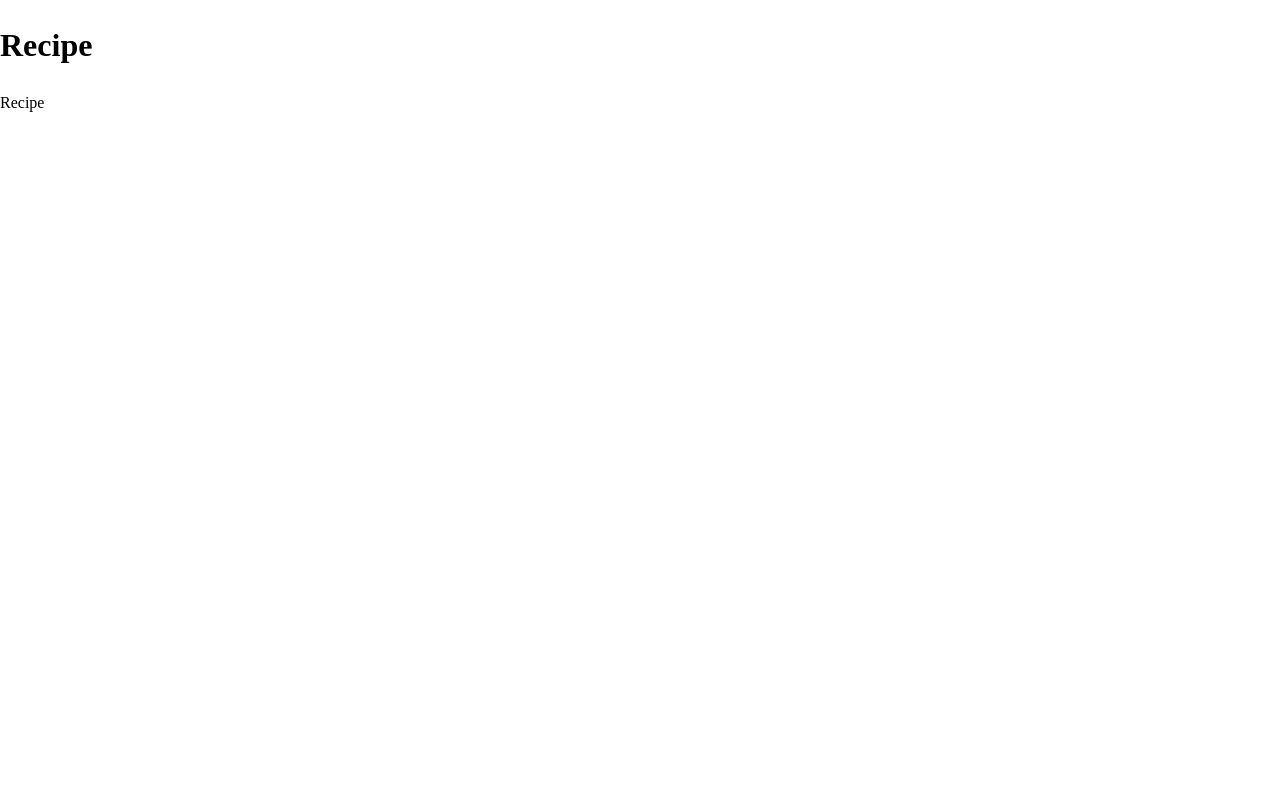
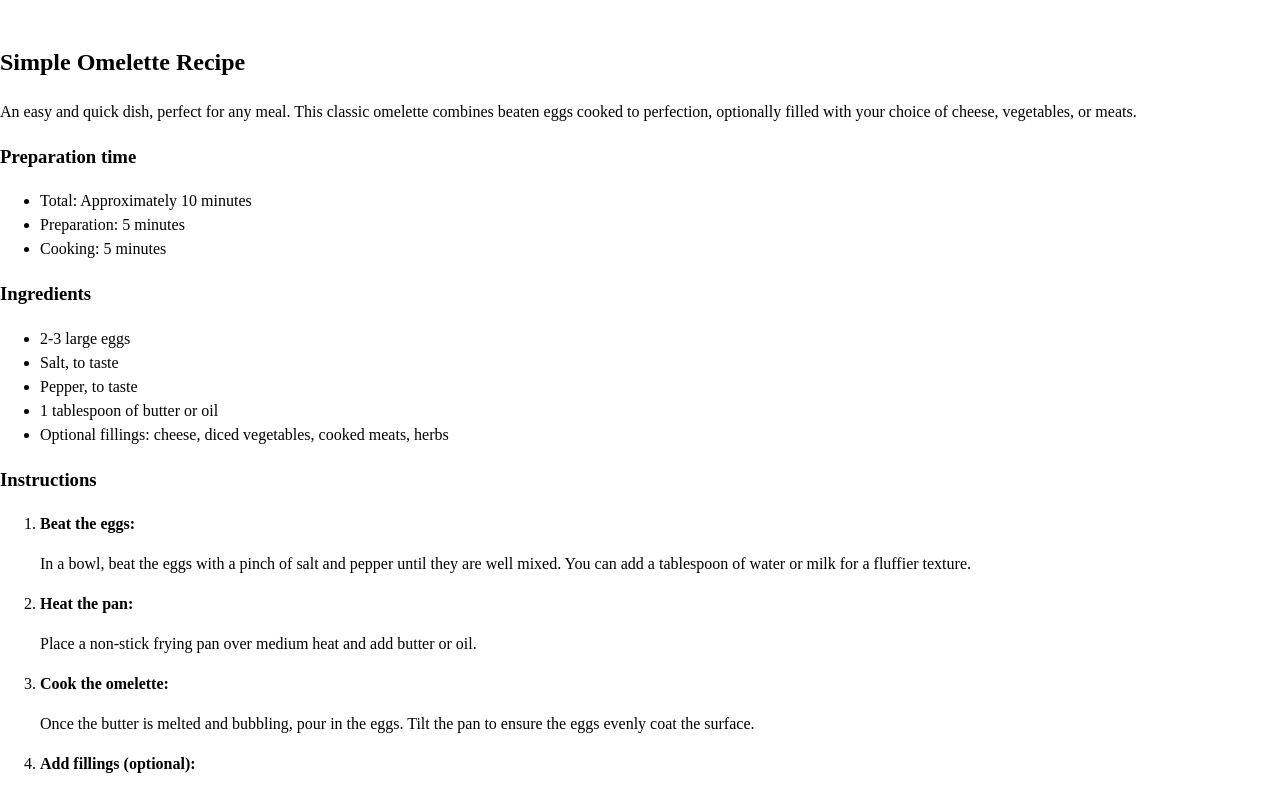
Before and after one commit to Edanriell/RecipePage, a React (Vite) app in the folder client/: page / in a window 1280 px wide. Shown: the top 795 px of the page. Built offline with nearby package versions, Linux system fonts and the light colour scheme.

Commit message:
added class anems

```diff
--- a/client/src/app/App.tsx
+++ b/client/src/app/App.tsx
@@ -1,12 +1,13 @@
 import { FC } from "react";
+
+import { Recipe } from "../entities/recipe";
 
 import "./index.scss";
 
 const App: FC = () => {
 	return (
 		<main>
-			<h1>Recipe</h1>
-			<p>Recipe</p>
+			<Recipe />
 		</main>
 	);
 };
--- a/client/src/entities/recipe/index.ts
+++ b/client/src/entities/recipe/index.ts
@@ -0,0 +1 @@
+export * from "./ui";
--- a/client/src/entities/recipe/ui/index.ts
+++ b/client/src/entities/recipe/ui/index.ts
@@ -0,0 +1 @@
+export * from "./recipe/ui";
```
Also changed, not shown: client/src/entities/recipe/ui/recipe/index.ts (deleted).
